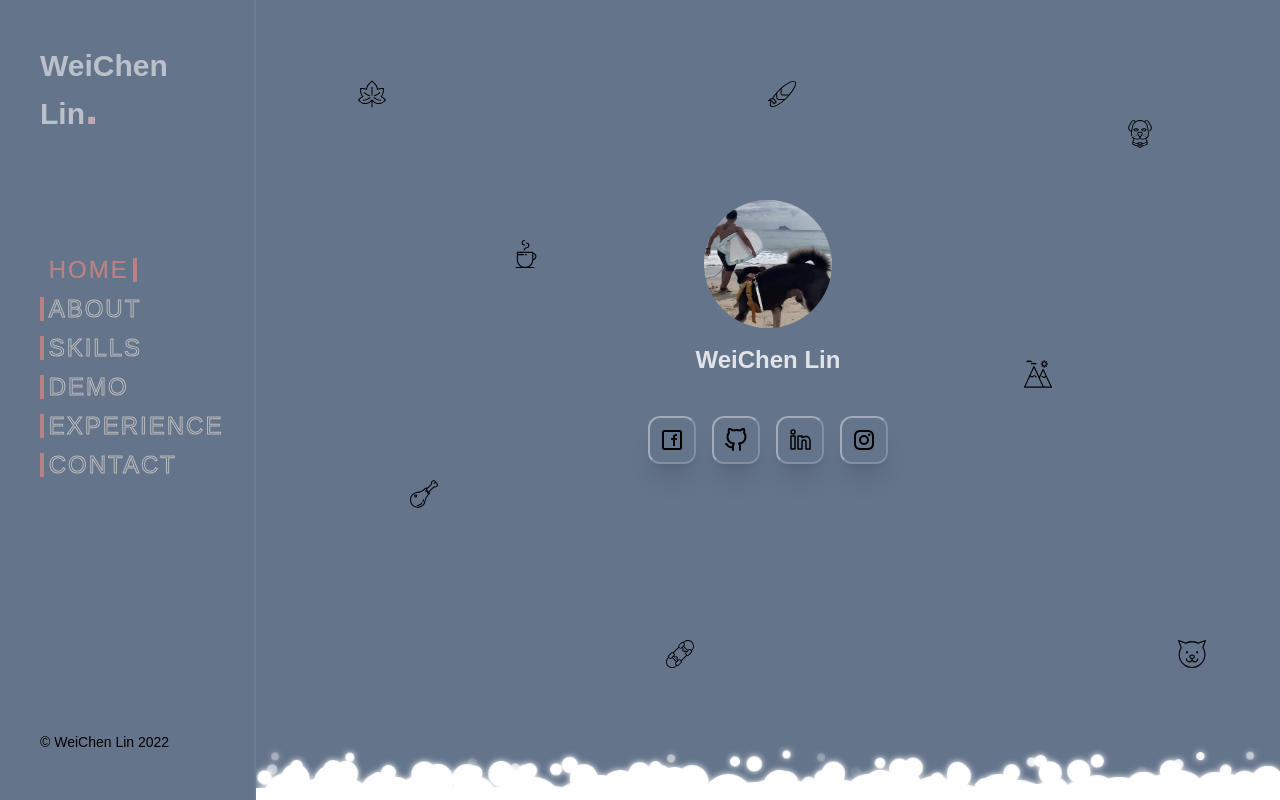
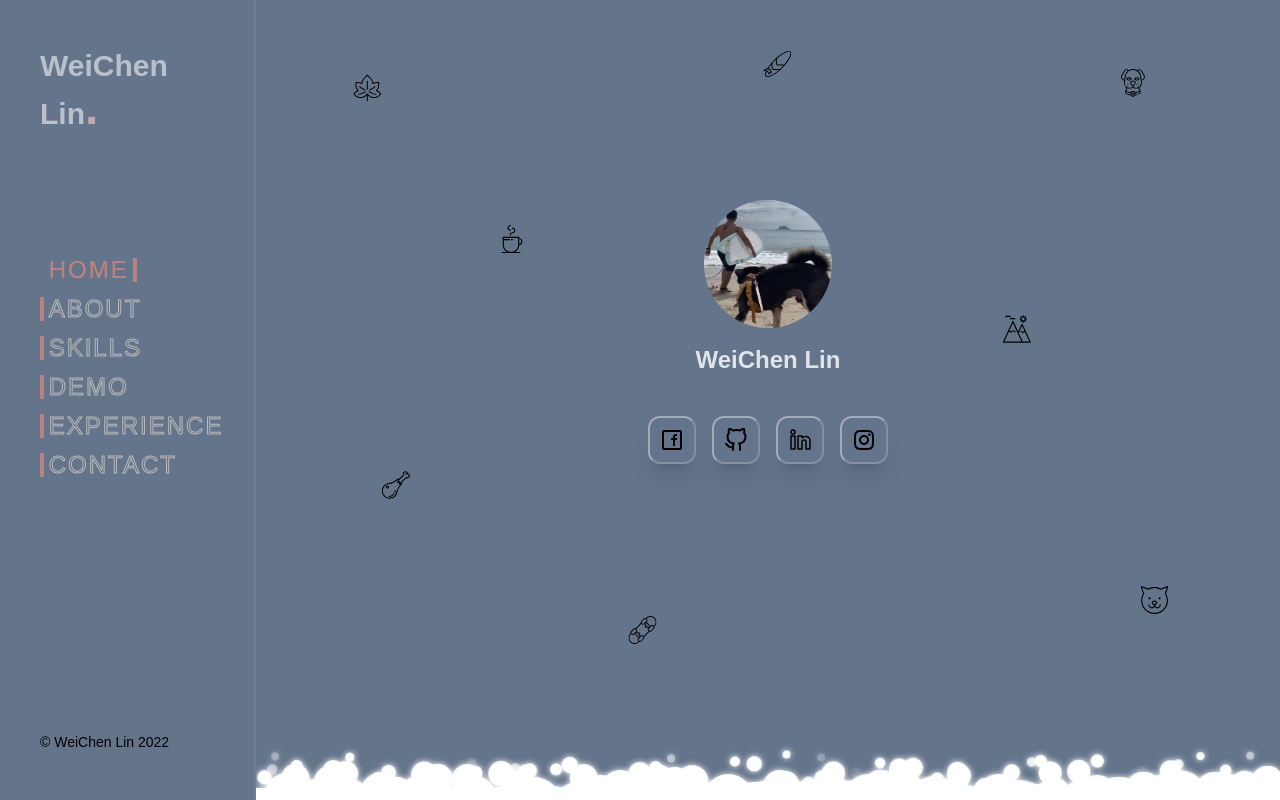
Before and after one commit to WeiChen-Lin/WCL, a Next.js app: page / in a window 1280 px wide. Built offline with nearby package versions, Linux system fonts and the light colour scheme.

Commit message:
feat(home): add moving Img effect

```diff
--- a/components/home/moveImgs/index.tsx
+++ b/components/home/moveImgs/index.tsx
@@ -1,39 +1,32 @@
 import moveImgIcons from 'constants/home/moveImg'
+import { parentEle } from './moveImg'
 import { ReactElement, useEffect, useRef, useState } from 'react'
 import MoveImg from './moveImg'
-
-interface shape {
-  width: number | undefined
-  height: number | undefined
-}
+import { MouseEvent } from 'react'
 
 export default function MoveImgs(): ReactElement {
-  const position_x: string[] = ['10', '30', '60', '10', '80', '15', '45', '80']
-  const position_y: string[] = ['10', '25', '15', '50', '40', '85', '75', '90']
-  const [movePercent, setMovePercent] = useState<shape>({
-    width: 0,
-    height: 0
+  const position_x: number[] = [10, 30, 60, 10, 80, 15, 45, 80]
+  const position_y: number[] = [10, 25, 15, 50, 40, 85, 75, 90]
+  const [parent, setParent] = useState<parentEle>({
+    parentX: 0,
+    parentY: 0
   })
   const ref = useRef<HTMLDivElement>(null)
 
-  useEffect(() => {
-    console.log(
-      `current width = ${movePercent.width}`,
-      `current height = ${movePercent.height}`
-    )
-    setMovePercent({
-      width: ref.current?.offsetWidth,
-      height: ref.current?.offsetHeight
-    })
-  }, [ref.current])
-  const handleMouseMove = () => {}
-
+  const handleMousemove = (e: MouseEvent) => {
+    setParent((prev) => ({
+      ...prev,
+      parentX: Math.floor((e.clientX * 4) / 5),
+      parentY: e.clientY
+    }))
+    console.log(`x = ${parent.parentX}\ny = ${parent.parentY}`)
+  }
   return (
     <div
       className='w-full min-h-screen absolute'
       ref={ref}
-      onMouseMove={() => {
-        handleMouseMove()
+      onMouseMove={(e) => {
+        handleMousemove(e)
       }}
     >
       {moveImgIcons.map((ele, index) => {
@@ -43,6 +36,8 @@ export default function MoveImgs(): ReactElement {
             position_x={`${position_x[index]}%`}
             position_y={`${position_y[index]}%`}
             key={ele.name}
+            parent={parent}
+            handleMousemove={handleMousemove}
           />
         )
       })}
--- a/components/home/moveImgs/moveImg.tsx
+++ b/components/home/moveImgs/moveImg.tsx
@@ -1,18 +1,64 @@
+import { useEffect, useRef, useState } from 'react'
+import { MouseEvent } from 'react'
+
 type Props = {
-  position_x?: string
-  position_y?: string
+  position_x: string
+  position_y: string
   img: JSX.Element
+  parent: parentEle
+  handleMousemove: (e: MouseEvent) => void
+}
+
+export interface parentEle {
+  parentX: number
+  parentY: number
+}
+
+interface clientEle {
+  clientX: number
+  clientY: number
 }
 
 export default function MoveImg(props: Props) {
-  const { position_x, position_y, img } = props
+  const { position_x, position_y, img, parent, handleMousemove } = props
+  const ref = useRef<HTMLDivElement>(null)
+  const [childState, setChildState] = useState<clientEle>({
+    clientX: 0,
+    clientY: 0
+  })
+  const [parentSite, setParentSite] = useState<parentEle>(parent)
+  const [fullPageWidth, setFullPageWidth] = useState<number | undefined>(
+    undefined
+  )
+  useEffect(() => {
+    setChildState({
+      clientX: ref.current?.offsetTop || 0,
+      clientY: ref.current?.offsetLeft || 0
+    })
+
+    setFullPageWidth(ref.current?.parentElement?.offsetWidth)
+
+    setParentSite(parent)
+  }, [parent])
+
   return (
     <div
       className='w-7 h-7 absolute'
       style={{
         top: position_x,
-        left: position_y
+        left: position_y,
+        transform: `translate(${
+          fullPageWidth
+            ? ((parentSite.parentX - childState.clientX) / fullPageWidth) * 60
+            : 0
+        }px, ${
+          fullPageWidth
+            ? ((parentSite.parentY - childState.clientY) / fullPageWidth) * 60
+            : 0
+        }px)`,
+        transitionDuration: '0.1s'
       }}
+      ref={ref}
     >
       {img}
     </div>
```
